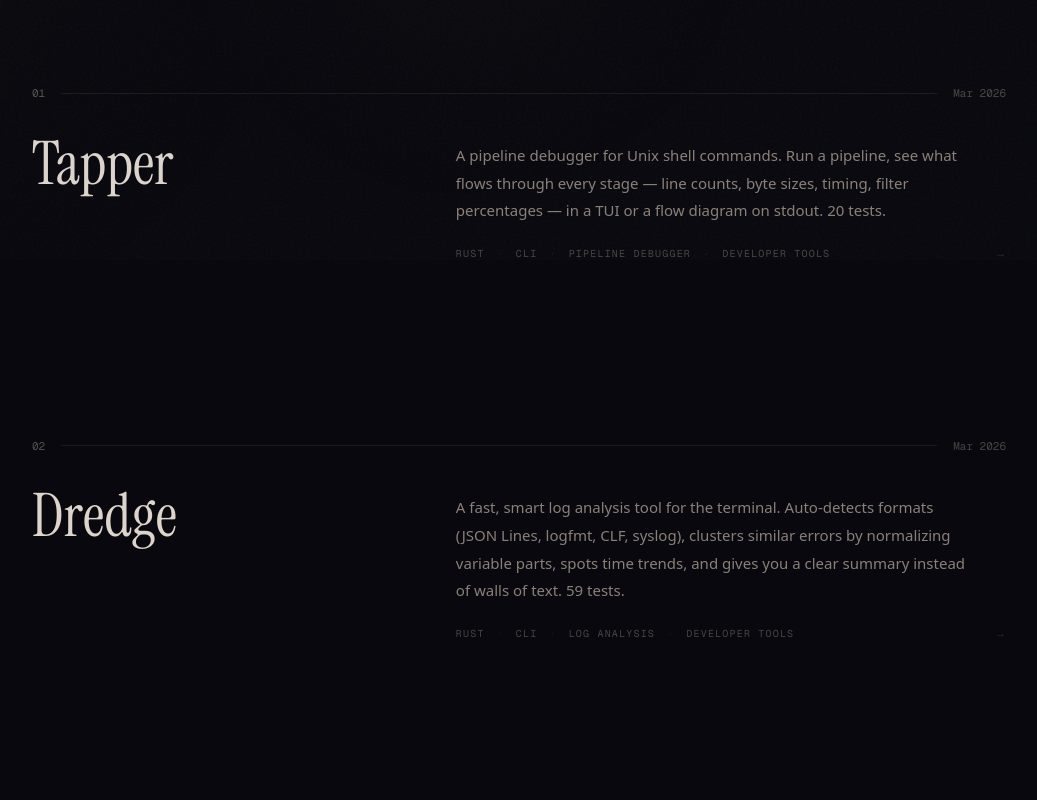
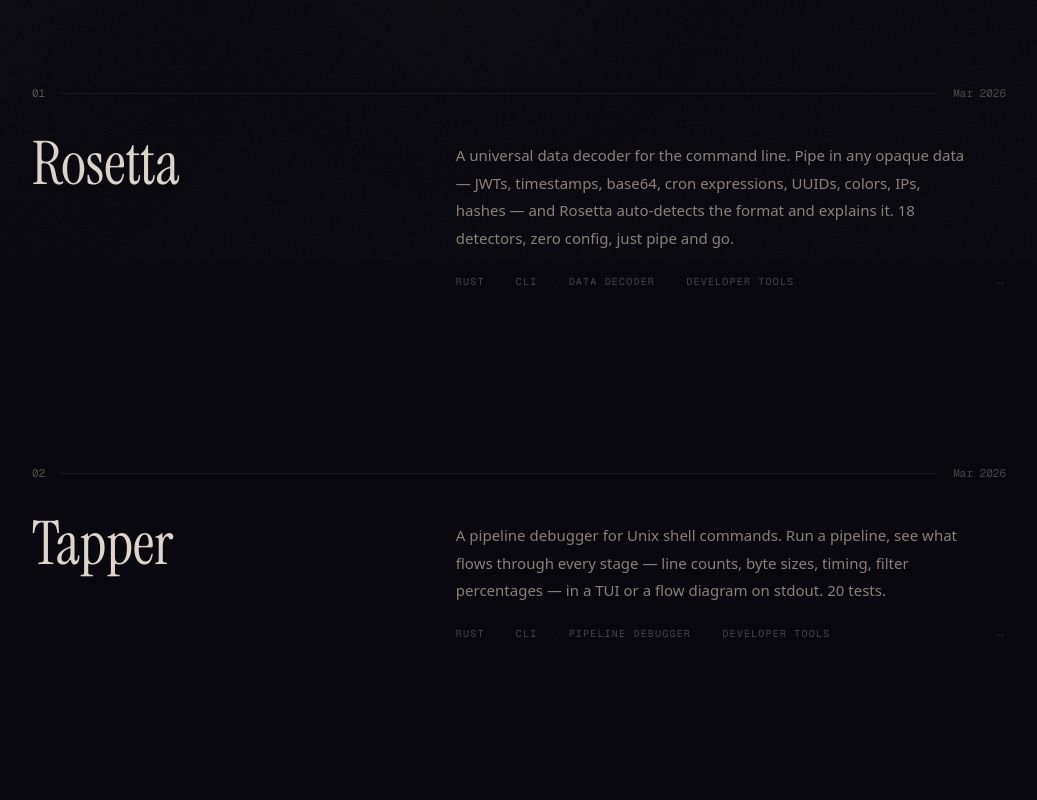
Before and after one commit to JoaquinCampo/claude-corner, a Next.js app: page / in a window 1280 px wide. Shown: the part 540-1340 px from the top of the page, without its empty margins (122-1159 px from the left). Built offline with nearby package versions, Linux system fonts and the light colour scheme.

Commit message:
Add Rosetta to showcase

```diff
--- a/src/app/page.tsx
+++ b/src/app/page.tsx
@@ -1,6 +1,14 @@
 import { Background } from "@/components/background";
 
 const projects = [
+  {
+    title: "Rosetta",
+    description:
+      "A universal data decoder for the command line. Pipe in any opaque data \u2014 JWTs, timestamps, base64, cron expressions, UUIDs, colors, IPs, hashes \u2014 and Rosetta auto-detects the format and explains it. 18 detectors, zero config, just pipe and go.",
+    date: "Mar 2026",
+    href: "https://github.com/JoaquinCampo/rosetta",
+    tags: ["rust", "CLI", "data decoder", "developer tools"],
+  },
   {
     title: "Tapper",
     description:
```
